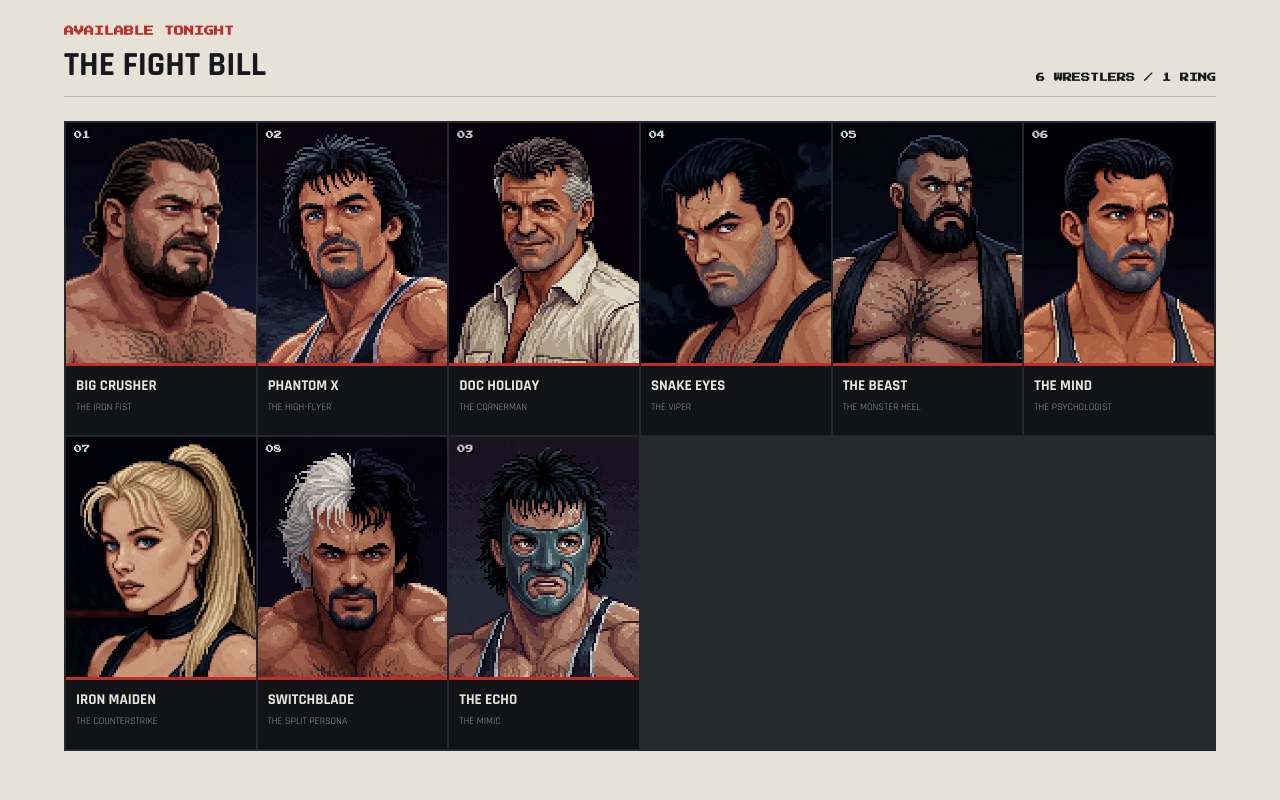
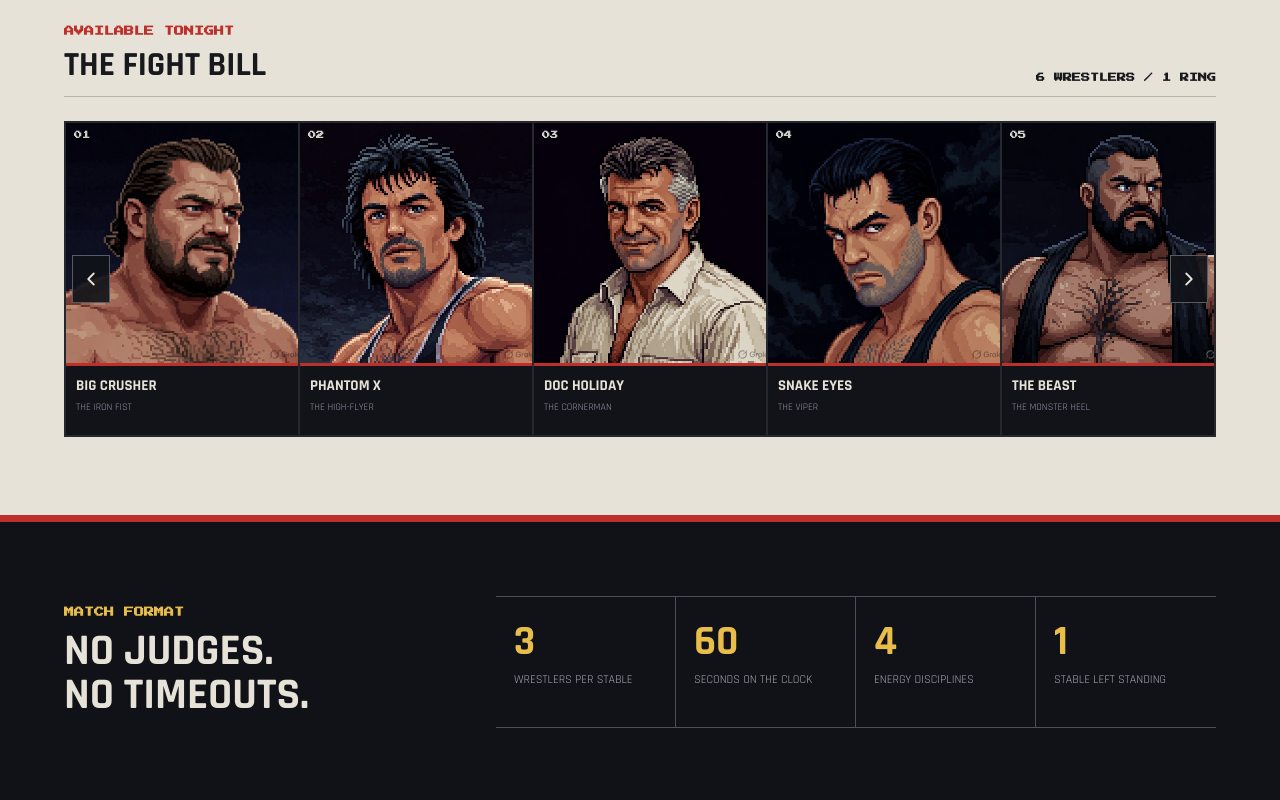
Before and after one commit to rdhepe/ring-tactics, a React (Vite) app: page / in a window 1280 px wide. Shown: the part 1560-2360 px from the top of the page. Built offline with nearby package versions, Linux system fonts and the light colour scheme; no server answers.

Commit message:
Add fight bill carousel

```diff
--- /dev/null
+++ b/src/pages/HomeCarousel.css
@@ -0,0 +1,61 @@
+.event-roster-carousel {
+  position: relative;
+}
+
+.event-roster {
+  display: flex;
+  gap: 2px;
+  overflow-x: auto;
+  scroll-behavior: smooth;
+  scroll-snap-type: x mandatory;
+  scrollbar-color: #bd2f2b #25282d;
+}
+
+.event-wrestler {
+  flex: 0 0 232px;
+  scroll-snap-align: start;
+}
+
+.event-roster-control {
+  position: absolute;
+  top: 50%;
+  z-index: 1;
+  display: grid;
+  width: 38px;
+  height: 48px;
+  place-items: center;
+  border: 1px solid #575b63;
+  background: #111319e8;
+  color: var(--paper);
+  transform: translateY(-50%);
+  transition: background .15s ease, color .15s ease;
+}
+
+.event-roster-control:hover {
+  background: var(--red);
+  color: #fff;
+}
+
+.event-roster-control:focus-visible {
+  outline: 2px solid var(--yellow);
+  outline-offset: 2px;
+}
+
+.event-roster-control svg {
+  width: 22px;
+  height: 22px;
+}
+
+.event-roster-control-prev {
+  left: 8px;
+}
+
+.event-roster-control-next {
+  right: 8px;
+}
+
+@media (max-width: 600px) {
+  .event-wrestler {
+    flex-basis: min(78vw, 280px);
+  }
+}
--- a/src/pages/HomePage.tsx
+++ b/src/pages/HomePage.tsx
@@ -1,8 +1,11 @@
+import { useRef } from 'react'
+import { ChevronLeft, ChevronRight } from 'lucide-react'
 import { Link } from 'react-router-dom'
 import { LeaderboardGrid } from '../components/leaderboards/LeaderboardGrid'
 import { ALL_CHARACTERS } from '../data/characters'
 import arenaBackground from '../assets/backgrounds/background-1.jpg'
 import './Home.css'
+import './HomeCarousel.css'
 
 const ENERGY = [
   ['Power', 'P', '#ef4b3f'], ['Technical', 'T', '#4f8fd8'],
@@ -16,6 +19,12 @@
 ] as const
 
 export function HomePage() {
+  const rosterRef = useRef<HTMLDivElement>(null)
+
+  const scrollRoster = (direction: number) => {
+    rosterRef.current?.scrollBy({ left: direction * 260, behavior: 'smooth' })
+  }
+
   return (
     <main className="event-home">
       <section className="event-hero" style={{ backgroundImage: `url(${arenaBackground})` }}>
@@ -50,10 +59,14 @@
           <Header kicker="Available tonight" title="The Fight Bill" light>
             <p className="event-stamp">6 WRESTLERS / 1 RING</p>
           </Header>
-          <div className="event-roster">
+          <div className="event-roster-carousel">
+            <button className="event-roster-control event-roster-control-prev" type="button" onClick={() => scrollRoster(-1)} aria-label="Show previous wrestlers">
+              <ChevronLeft aria-hidden="true" />
+            </button>
+            <div ref={rosterRef} className="event-roster" aria-label="Fight bill wrestlers">
               {ALL_CHARACTERS.map((character, index) => (
                 <Link key={character.id} to={`/characters/${character.id}`} className="event-wrestler">
-                <span className="event-wrestler-number">0{index + 1}</span>
+                  <span className="event-wrestler-number">{String(index + 1).padStart(2, '0')}</span>
                   <div className="event-wrestler-photo">
                     {character.avatarUrl
                       ? <img src={character.avatarUrl} alt={character.name} />
@@ -65,6 +78,10 @@
                   </div>
                 </Link>
               ))}
+            </div>
+            <button className="event-roster-control event-roster-control-next" type="button" onClick={() => scrollRoster(1)} aria-label="Show next wrestlers">
+              <ChevronRight aria-hidden="true" />
+            </button>
           </div>
         </div>
       </section>
```
Lines whose indentation alone changed are shown as unchanged.
